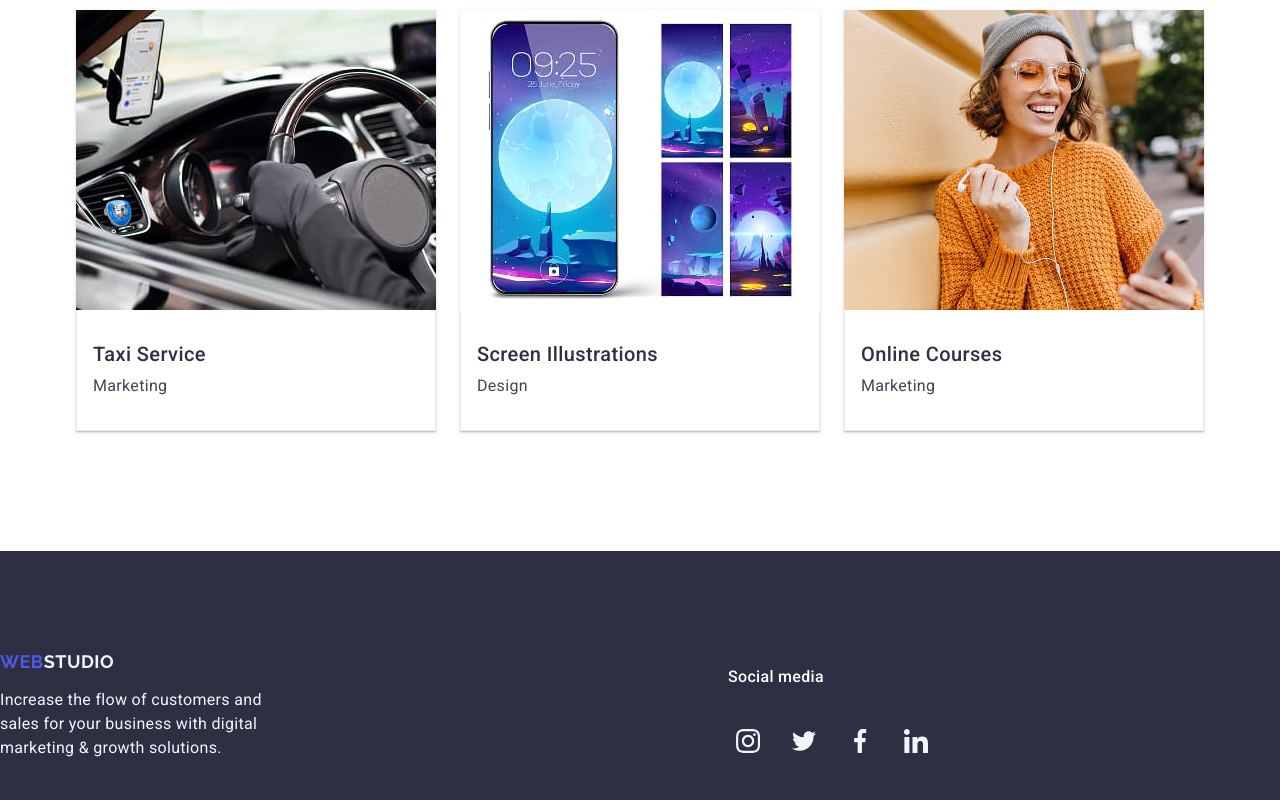
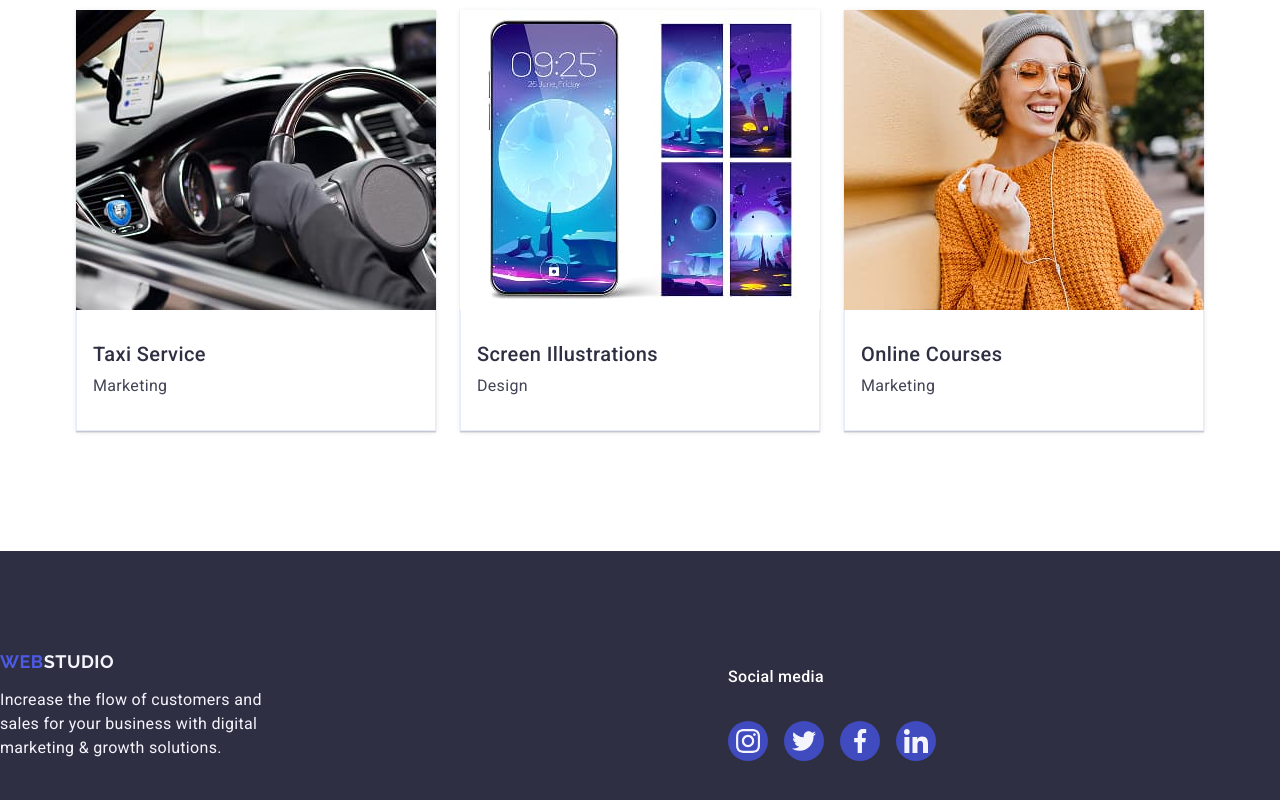
Before and after one commit to AnzhelaMaiboroda/goit-markup-hw-04, a plain HTML site: page index.html in a window 1280 px wide. Shown: the part 2600-3400 px from the top of the page. Drawn offline with nearby package versions, Linux system fonts and the light colour scheme.

Commit message:
add new css

```diff
--- a/css/styles.css
+++ b/css/styles.css
@@ -323,7 +323,7 @@ a {
     display: flex;
     align-items: center;
     justify-content: center;
-    fill: #4d5ae5;
+
     box-shadow: 0px 1px 6px rgba(46, 47, 66, 0.08),
         0px 1px 1px rgba(46, 47, 66, 0.16),
         0px 2px 1px rgba(46, 47, 66, 0.08);
@@ -465,22 +465,22 @@ a {
 .footer-images-link {
     width: 100%;
     height: 100%;
-    fill: #4d5ae5;
+
     border-radius: 50%;
     display: flex;
     align-items: center;
     justify-content: center;
-    background-color: var(--brand-color);
+    background-color: #404bbf;
     transition: background-color 250ms cubic-bezier(0.4, 0, 0.2, 1);
 }
 
-.footer-images-link:hover,
-.footer-images-link:focus {
+.footer-images-link {
+    fill: #4d5ae5;
+}
+
+.footer-images-link:hover {
     background-color: #31D0AA;
 }
-
-
-
 
 .footer-list-icon {
     display: flex;
@@ -501,4 +501,5 @@ a {
 
 .team-page-icon {
     fill: #f4f4fd;
+
 }
```
